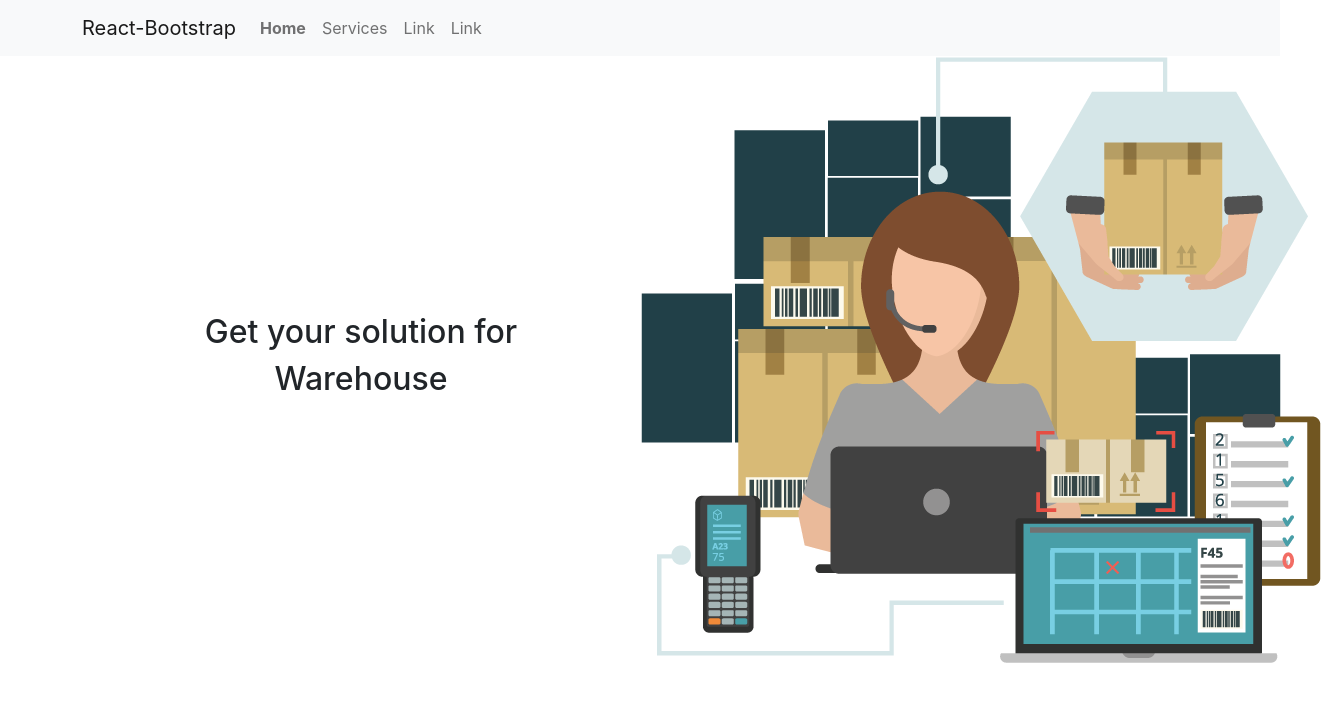
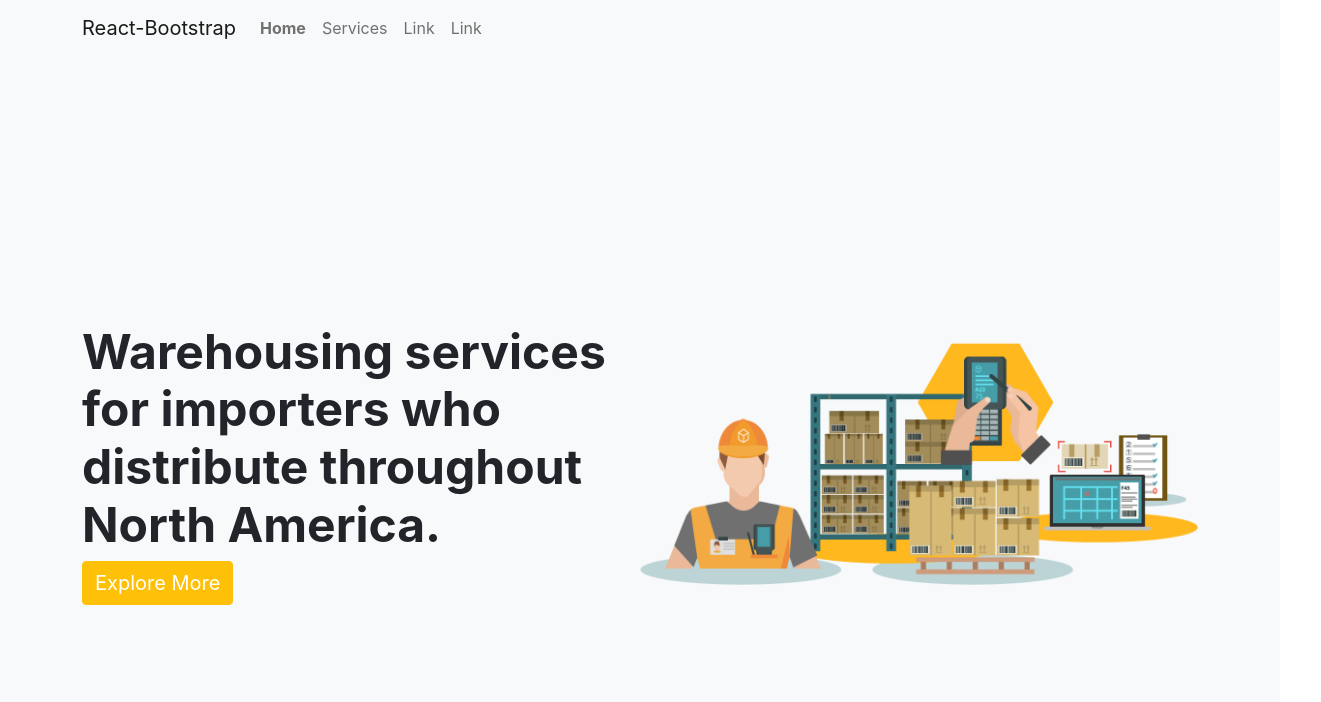
Before and after one commit to abusayeed4bd/start-warehouse-client-side, a React (Create React App) app: page / in a window 1280 px wide. Shown: the top 702 px of the page, 1321 px wide, since content can reach past the window. Built offline with nearby package versions, Linux system fonts and the light colour scheme.

Commit message:
banner component complate

```diff
--- a/src/App.css
+++ b/src/App.css
@@ -1,6 +1,4 @@
-.App {
-  text-align: center;
-}
+
 
 .App-logo {
   height: 40vmin;
--- /dev/null
+++ b/src/pages/Home/Banner/Banner.css
@@ -0,0 +1,3 @@
+.banner{
+    height: 90vh;
+}
--- a/src/pages/Home/Banner/Banner.js
+++ b/src/pages/Home/Banner/Banner.js
@@ -1,16 +1,19 @@
 import React from 'react';
 import bannerImage from '../../../image/banner-img.png'
+import './Banner.css'
 
 const Banner = () => {
     return (
-        <div>
-            <div className="container d-flex justify-content-between align-items-center">
+        <div className="bg-light py-5 ">
+            <div className="container d-flex justify-content-between align-items-center banner">
                 <div className="banner-text w-50">
-                    <h2>Get your solution for</h2>
-                    <h2>Warehouse</h2>
+                    <h2 className="display-5 fw-bold">Warehousing services for importers who distribute throughout North America.</h2>
+                    {/* <h2 className="display-3 fw-bold text-warning">Warehouse</h2> */}
+                    <button className="btn btn-warning text-white fs-5">Explore More</button>
+
                 </div>
                 <div className="banner-img w-50">
-                    <img src={bannerImage} alt="" />
+                    <img className="img-fluid" src={bannerImage} alt="" />
                 </div>
             </div>
         </div>
--- a/src/pages/Shared/Header/Header.js
+++ b/src/pages/Shared/Header/Header.js
@@ -4,7 +4,7 @@ import { Link } from 'react-router-dom';
 
 const Header = () => {
     return (
-        <Navbar bg="light" expand="lg">
+        <Navbar  className="sticky-top" bg="light" expand="lg">
   <Container>
     <Navbar.Brand href="#home">React-Bootstrap</Navbar.Brand>
     <Navbar.Toggle aria-controls="basic-navbar-nav" />
```
Also changed, not shown: src/pages/Login/Login.js (added, +11 -0 lines), src/image/banner-img.png.
